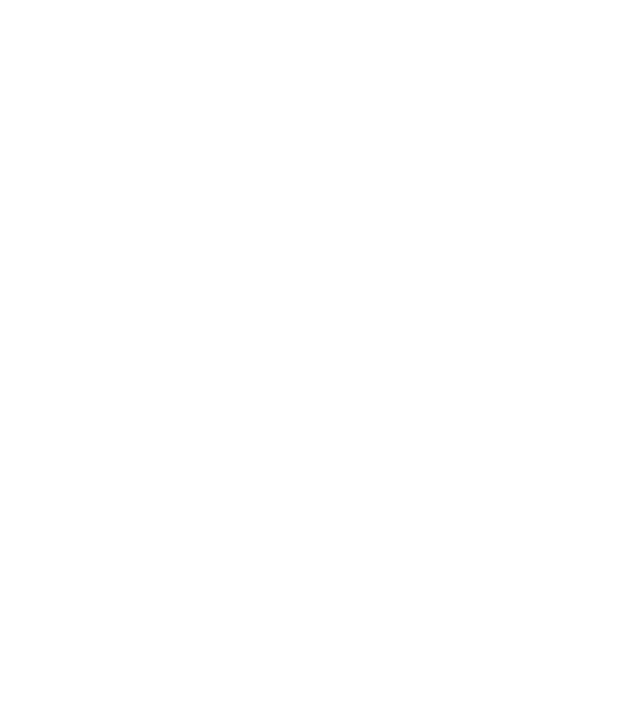
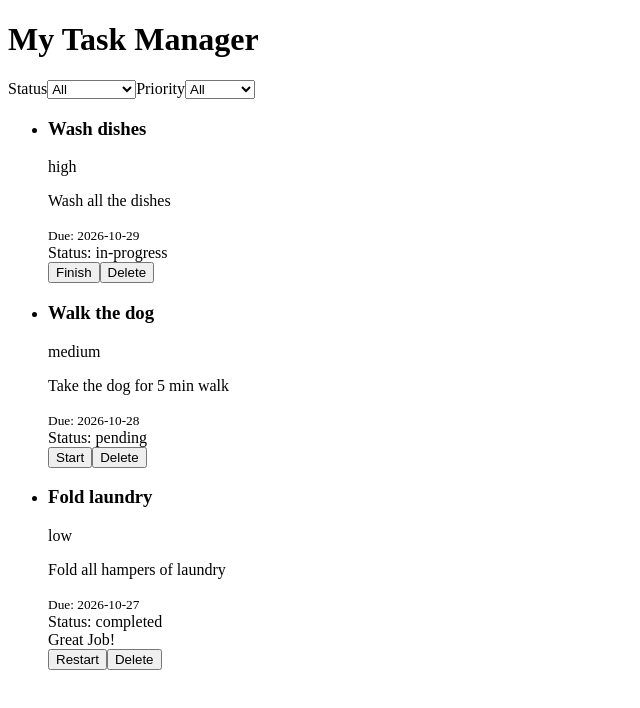
Before and after one commit to SonnyB34/task-manager-lab-9.3, a React (Vite) app: page / in a window 1280 px wide. Shown: the top 708 px of the page, without its empty margins (0-640 px from the left). Built offline with nearby package versions, Linux system fonts and the light colour scheme.

Commit message:
added an array of tasks to App.tsx

```diff
--- a/src/App.tsx
+++ b/src/App.tsx
@@ -1,14 +1,69 @@
-import TaskList from './components/TaskList/TaskList'
-import './App.css'
+import TaskList from './components/TaskList/TaskList';
+import TaskFilter from './components/TaskFilter/TaskFilter';
+import type { Task, TaskStatus } from './types';
+import { useState } from 'react';
+import './App.css';
+
+const startingTasks: Task[] = [
+  {
+    id: '1',
+    title: 'Wash dishes',
+    description: 'Wash all the dishes',
+    status: 'in-progress',
+    priority: 'high',
+    dueDate: '2026-10-29',
+  },
+  {
+    id: '2',
+    title: 'Walk the dog',
+    description: 'Take the dog for 5 min walk',
+    status: 'pending',
+    priority: 'medium',
+    dueDate: '2026-10-28',
+  },
+  {
+    id: '3',
+    title: 'Fold laundry',
+    description: 'Fold all hampers of laundry',
+    status: 'completed',
+    priority: 'low',
+    dueDate: '2026-10-27',
+  },
+];
 
 function App() {
- // const [count, setCount] = useState(0)
+  const [tasks, setTasks] = useState<Task[]>(startingTasks);
+  const [filters, setFilters] = useState<{
+    status?: TaskStatus;
+    priority?: 'low' | 'medium' | 'high';
+  }>({});
 
+  const handleStatusChange = (taskId: string, newStatus: TaskStatus) => {
+    setTasks(
+      tasks.map((t) => (t.id === taskId ? { ...t, status: newStatus } : t)),
+    );
+  };
+
+  const handleDelete = (taskId: string) => {
+    setTasks(tasks.filter((t) => t.id !== taskId));
+  };
+
+  const visibleTasks = tasks.filter(
+    (t) =>
+      (!filters.status || t.status === filters.status) &&
+      (!filters.priority || t.priority === filters.priority),
+  );
   return (
     <main>
-
+      <h1>My Task Manager</h1>
+      <TaskFilter onFilterChange={setFilters} />
+      <TaskList
+        tasks={visibleTasks}
+        onStatusChange={handleStatusChange}
+        onDelete={handleDelete}
+      />
     </main>
-  )
+  );
 }
 
-export default App
+export default App;
```
